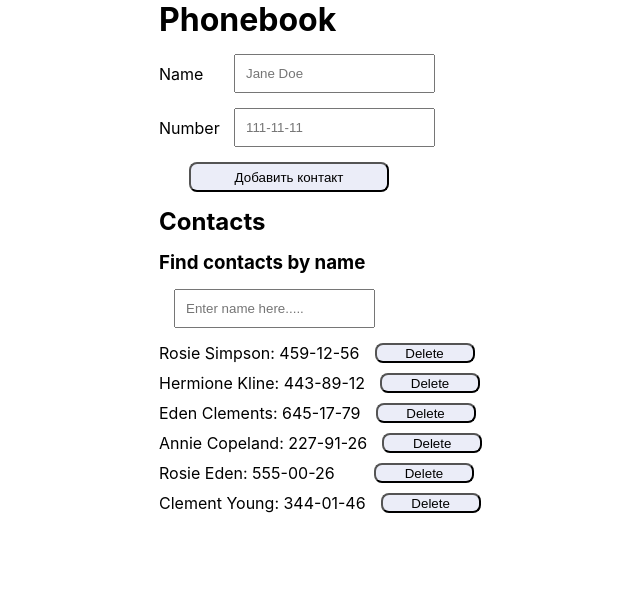
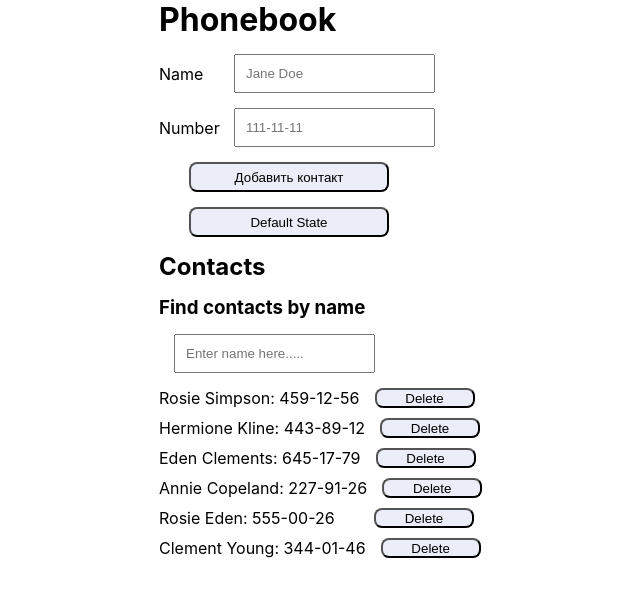
Before and after one commit to MarginTrader1/goit-react-hw-06-phonebook, a React (Create React App) app: page / in a window 1280 px wide. Shown: the top 596 px of the page, without its empty margins (231-871 px from the left). Built offline with nearby package versions, Linux system fonts and the light colour scheme.

Commit message:
доделал дз

```diff
--- a/src/components/ContactForm/ContactForm.js
+++ b/src/components/ContactForm/ContactForm.js
@@ -1,4 +1,4 @@
-import { addContact } from 'redux/contactsSlice';
+import { addContact, setDefaultContacts } from 'redux/contactsSlice';
 import { useSelector } from 'react-redux';
 import { getContacts } from 'redux/selectors';
 import { useDispatch } from 'react-redux';
@@ -57,6 +57,11 @@ export const ContactForm = () => {
     dispatch(addContact(newContact));
   };
 
+  /* возвращаем первичное значение стейта */
+  const defaultState = () => {
+    dispatch(setDefaultContacts());
+  };
+
   return (
     <Formik
       initialValues={{
@@ -91,6 +96,9 @@ export const ContactForm = () => {
         </label>
 
         <Button type="submit">Добавить контакт</Button>
+        <Button type="button" onClick={defaultState}>
+          Default State
+        </Button>
       </StyledForm>
     </Formik>
   );
--- a/src/components/Contacts/ContactList.js
+++ b/src/components/Contacts/ContactList.js
@@ -25,7 +25,6 @@ export const ContactsList = () => {
 
     // фильтруем массив объектов по id -> возвращаем массив без объекта с таким id
     const newList = list.filter(item => item.id !== id);
-    console.log(newList)
     dispatch(deleteContact(newList));
   };
 
--- a/src/redux/contactsSlice.js
+++ b/src/redux/contactsSlice.js
@@ -11,7 +11,7 @@ const contactsInitialState = [
 
 const contactsSlice = createSlice({
   name: 'contacts',
-  initialState: {items: contactsInitialState},
+  initialState: { items: contactsInitialState },
   reducers: {
     addContact: {
       reducer(state, action) {
@@ -25,16 +25,23 @@ const contactsSlice = createSlice({
 
     deleteContact: {
       reducer(state, action) {
-        state.items = [...action.payload]
-        console.log(state.items)
+        state.items = [...action.payload];
         return;
       },
       prepare(newList) {
         return { payload: newList };
       },
     },
+
+    setDefaultContacts: {
+      reducer(state) {
+        state.items = [...contactsInitialState];
+        return;
+      },
+    },
   },
 });
 
-export const { addContact, deleteContact } = contactsSlice.actions;
+export const { addContact, deleteContact, setDefaultContacts } =
+  contactsSlice.actions;
 export const contactsReduser = contactsSlice.reducer;
```
